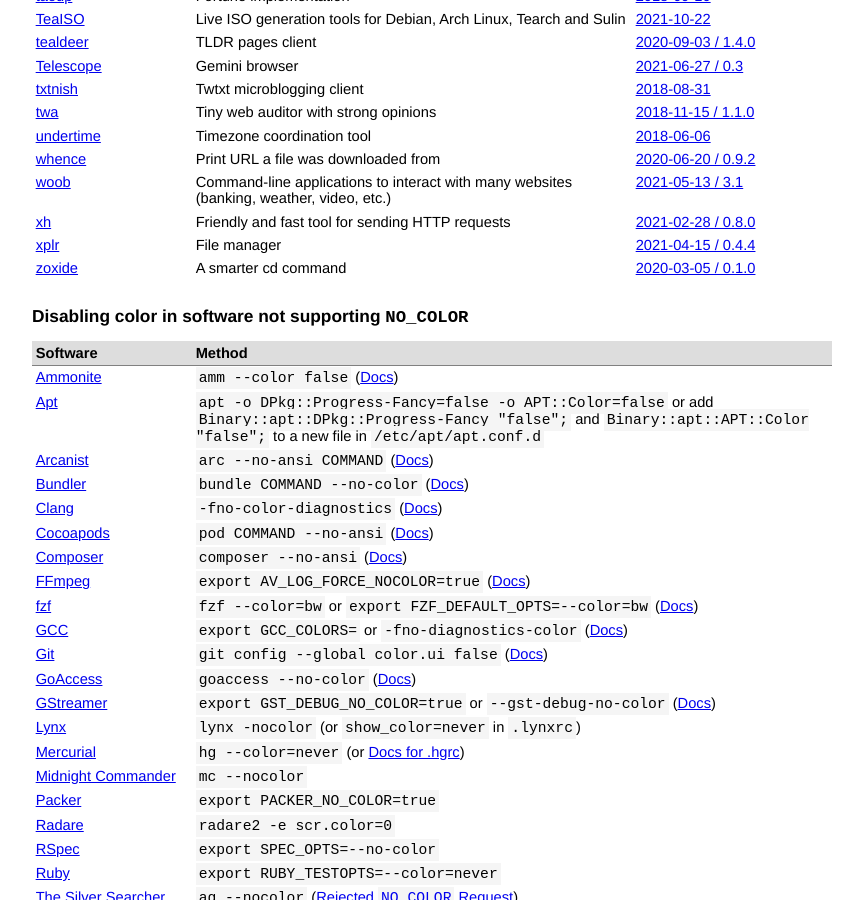
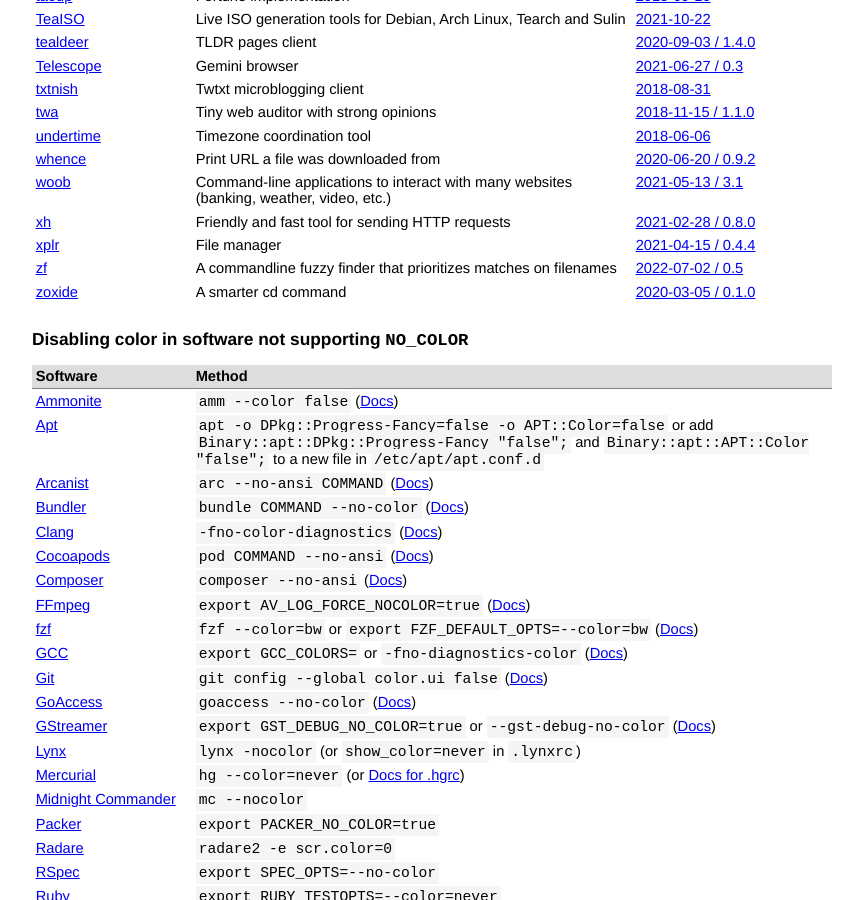
Before and after one commit to jcs/no_color, a Jekyll site: the page built from index.md, in a window 1280 px wide and 900 px high, scrolled down 4490 px. Shown: the whole window, without its empty margins (208-1071 px from the left). Built offline with Jekyll 4.4.1, drawn with Linux system fonts in a browser that asks for light colours; our own code applies the rules of GitHub Pages for plain Markdown files.

Commit message:
Add zf (#188)

```diff
--- a/index.md
+++ b/index.md
@@ -233,6 +233,7 @@ color via `NO_COLOR`.
 | [woob](https://woob.tech) | Command-line applications to interact with many websites (banking, weather, video, etc.) | [2021-05-13 / 3.1](https://gitlab.com/woob/woob/-/commit/f6b446ba5af7bd80f2795330facc9841740c7076) |
 | [xh](https://github.com/ducaale/xh) | Friendly and fast tool for sending HTTP requests | [2021-02-28 / 0.8.0](https://github.com/ducaale/xh/releases/tag/v0.8.0) |
 | [xplr](https://github.com/sayanarijit/xplr) | File manager | [2021-04-15 / 0.4.4](https://github.com/sayanarijit/xplr/releases/tag/v0.4.4) |
+| [zf](https://github.com/natecraddock/zf) | A commandline fuzzy finder that prioritizes matches on filenames | [2022-07-02 / 0.5](https://github.com/natecraddock/zf/blob/master/CHANGELOG.md#05) |
 | [zoxide](https://github.com/ajeetdsouza/zoxide) | A smarter cd command | [2020-03-05 / 0.1.0](https://github.com/ajeetdsouza/zoxide/releases/tag/v0.1.0) |
 {: rules="groups"}
 
```
